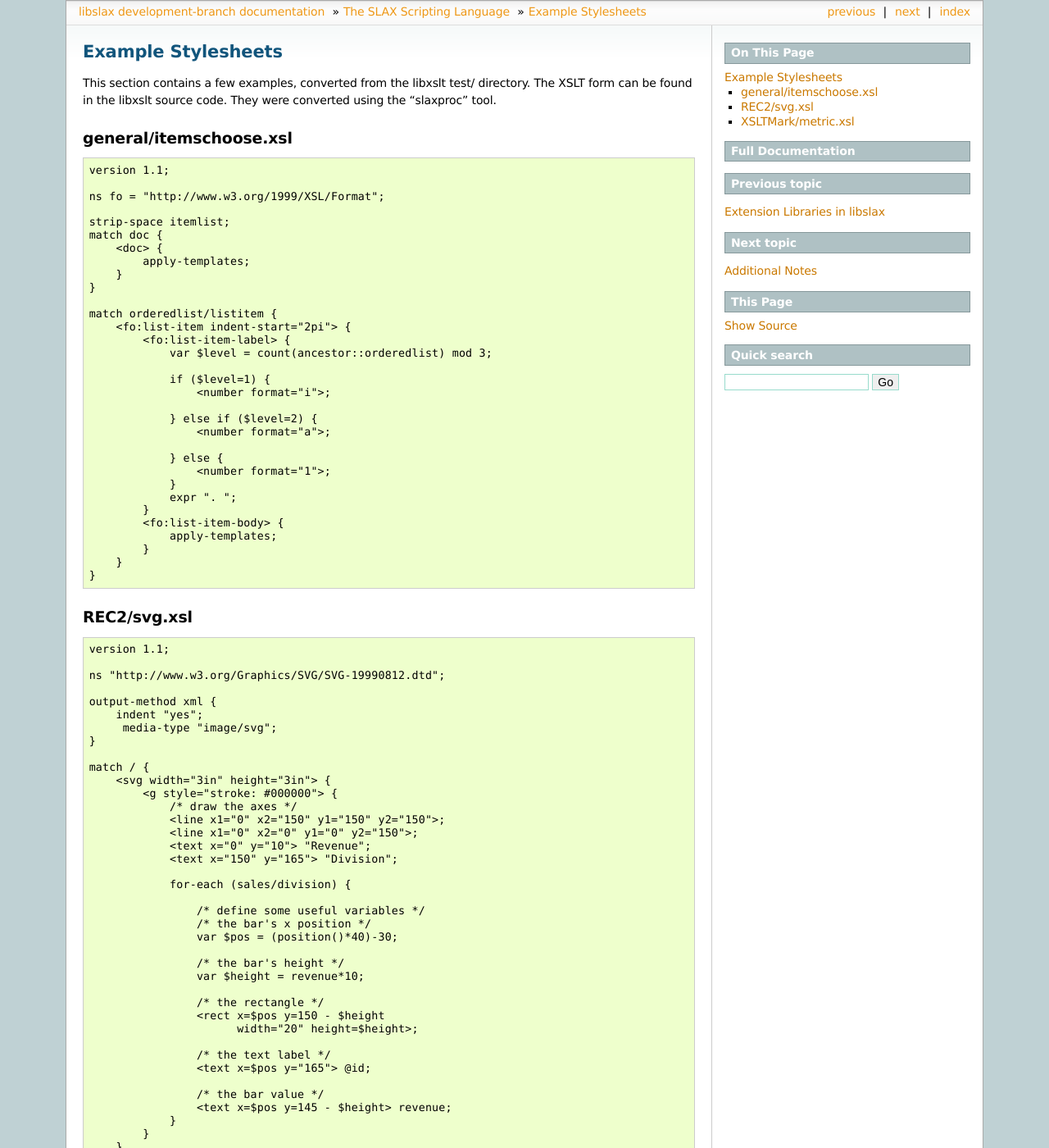
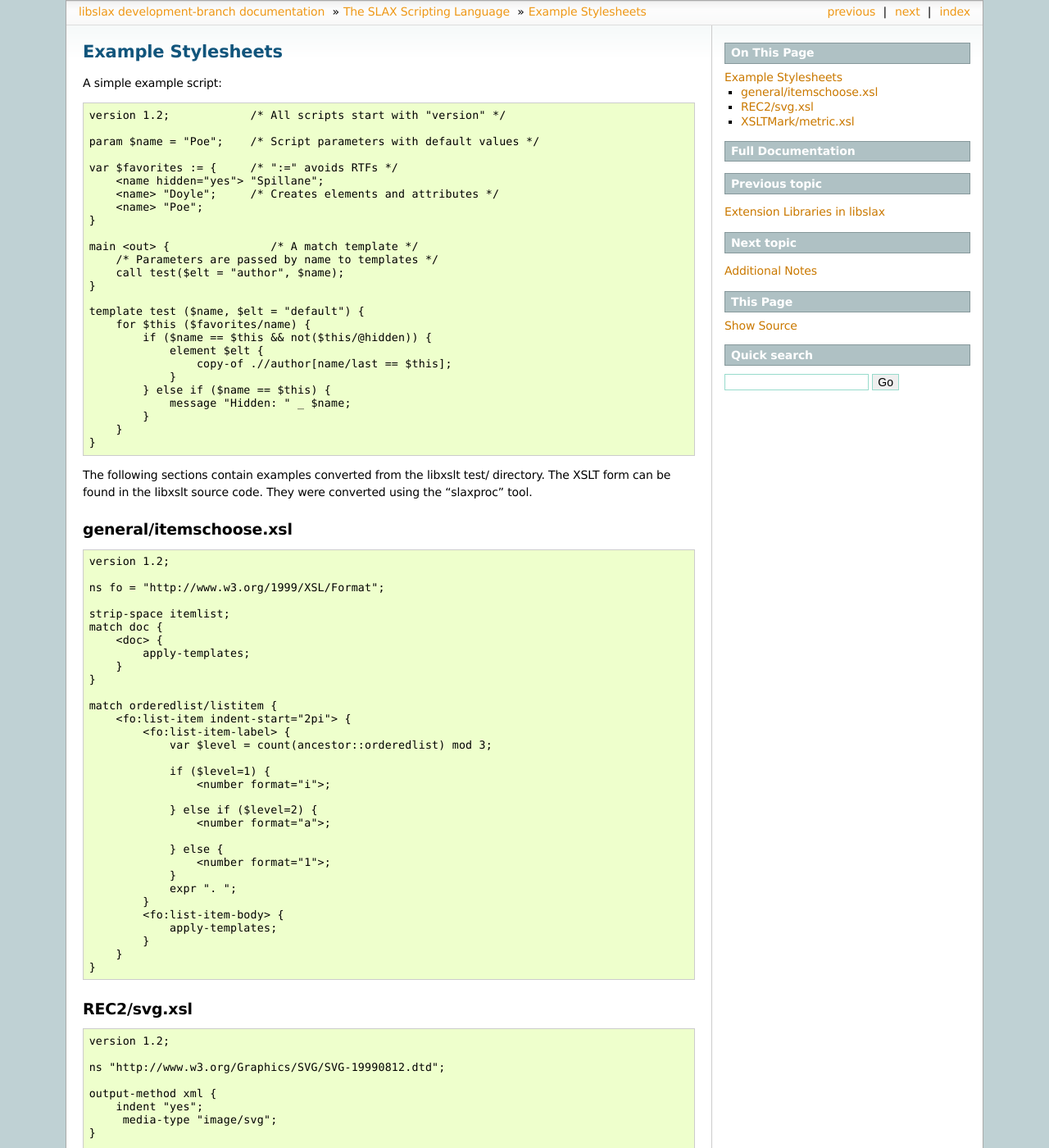
Before and after one commit to Juniper/libslax, a Sphinx documentation site: the page built from doc/examples.rst, in a window 1280 px wide and 1400 px high. Shown: the whole window at 82% size. Built offline with Sphinx 7.4.7, drawn with Linux system fonts in a browser that asks for light colours; some of the changed text lies outside the part shown.

Commit message:
Add example; fix examples to use "main"; add links to libxslt equivalents

```diff
--- a/doc/examples.rst
+++ b/doc/examples.rst
@@ -1,18 +1,48 @@
+.. _example scripts:
 
 ===================
 Example Stylesheets
 ===================
 
-This section contains a few examples, converted from the libxslt test/
-directory.  The XSLT form can be found in the libxslt source code.
-They were converted using the "slaxproc" tool.
+A simple example script::
+
+    version 1.2;            /* All scripts start with "version" */
+
+    param $name = "Poe";    /* Script parameters with default values */
+
+    var $favorites := {     /* ":=" avoids RTFs */
+        <name hidden="yes"> "Spillane";
+        <name> "Doyle";     /* Creates elements and attributes */
+        <name> "Poe";
+    }
+
+    main <out> {               /* A match template */
+        /* Parameters are passed by name to templates */
+        call test($elt = "author", $name);
+    }
+
+    template test ($name, $elt = "default") {
+        for $this ($favorites/name) {
+            if ($name == $this && not($this/@hidden)) {
+                element $elt {
+                    copy-of .//author[name/last == $this];
+                }
+            } else if ($name == $this) {
+                message "Hidden: " _ $name;
+            }
+        }
+    }
+
+The following sections contain examples converted from the libxslt
+test/ directory.  The XSLT form can be found in the libxslt source
+code.  They were converted using the "slaxproc" tool.
 
 general/itemschoose.xsl
 -----------------------
 
 ::
 
-    version 1.1;
+    version 1.2;
 
     ns fo = "http://www.w3.org/1999/XSL/Format";
 
@@ -45,12 +75,16 @@
         }
     }
 
+.. admonition: XSLT Equivalent
+
+   https://raw.githubusercontent.com/GNOME/libxslt/master/tests/general/itemschoose.xsl
+
 REC2/svg.xsl
 ------------
 
 ::
 
-    version 1.1;
+    version 1.2;
 
     ns "http://www.w3.org/Graphics/SVG/SVG-19990812.dtd";
 
@@ -59,44 +93,46 @@
          media-type "image/svg";
     }
 
-    match / {
-        <svg width="3in" height="3in"> {
-            <g style="stroke: #000000"> {
-                /* draw the axes */
-                <line x1="0" x2="150" y1="150" y2="150">;
-                <line x1="0" x2="0" y1="0" y2="150">;
-                <text x="0" y="10"> "Revenue";
-                <text x="150" y="165"> "Division";
+    main <svg width="3in" height="3in"> {
+        <g style="stroke: #000000"> {
+            /* draw the axes */
+            <line x1="0" x2="150" y1="150" y2="150">;
+            <line x1="0" x2="0" y1="0" y2="150">;
+            <text x="0" y="10"> "Revenue";
+            <text x="150" y="165"> "Division";
 
-                for-each (sales/division) {
+            for-each (sales/division) {
 
-                    /* define some useful variables */
-                    /* the bar's x position */
-                    var $pos = (position()*40)-30;
+                /* define some useful variables */
+                /* the bar's x position */
+                var $pos = (position()*40)-30;
 
-                    /* the bar's height */
-                    var $height = revenue*10;
+                /* the bar's height */
+                var $height = revenue*10;
 
-                    /* the rectangle */
-                    <rect x=$pos y=150 - $height
-                          width="20" height=$height>;
+                /* the rectangle */
+                <rect x=$pos y=150 - $height
+                      width="20" height=$height>;
 
-                    /* the text label */
-                    <text x=$pos y="165"> @id;
+                /* the text label */
+                <text x=$pos y="165"> @id;
 
-                    /* the bar value */
-                    <text x=$pos y=145 - $height> revenue;
-                }
+                /* the bar value */
+                <text x=$pos y=145 - $height> revenue;
             }
         }
     }
+
+.. admonition: XSLT Equivalent
+
+   https://raw.githubusercontent.com/GNOME/libxslt/master/tests/REC2/svg.xsl
 
 XSLTMark/metric.xsl
 -------------------
 
 ::
 
-    version 1.1;
+    version 1.2;
 
     output-method html {
         encoding "utf-8";
```
Also changed, not shown: other parts of doc/examples.rst (+4 -0 lines).
